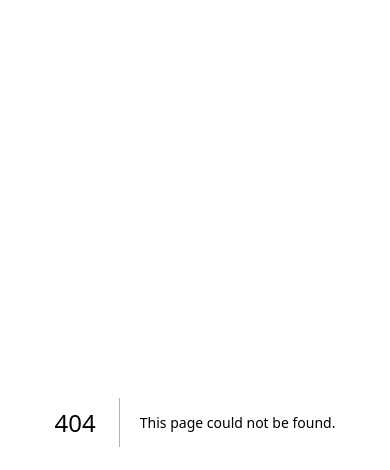
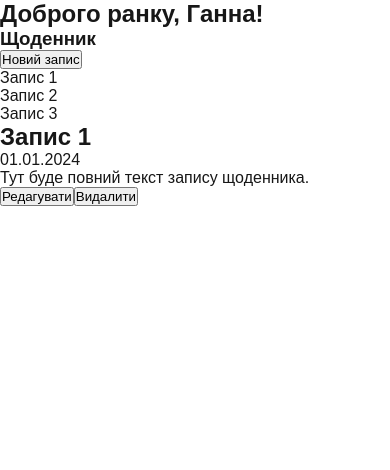
Before and after one commit to ZViacheslavV/fullstack-genesis-project-fs, a Next.js app: page /diary/1 in a window 390 px wide. Before the commit this address had no page. Shown: the top 470 px of the page. Built offline with nearby package versions, Linux system fonts and the light colour scheme.

Commit message:
feat(diary): base diary routes and layout (mobile-first)

```diff
--- /dev/null
+++ b/app/diary/[entryId]/page.tsx
@@ -0,0 +1,24 @@
+// app/diary/[entryId]/page.tsx
+
+import DiaryEntryDetails from '@/components/diary/DiaryEntryDetails/DiaryEntryDetails';
+
+type DiaryEntryPageProps = {
+  params: {
+    entryId: string;
+  };
+};
+
+export default function DiaryEntryPage({ params }: DiaryEntryPageProps) {
+  const { entryId } = params;
+
+  // Тимчасово: дані-заглушка
+  return (
+    <main>
+      <DiaryEntryDetails
+        title={`Запис ${entryId}`}
+        date="01.01.2024"
+        text="Тут буде повний текст запису щоденника."
+      />
+    </main>
+  );
+}
--- /dev/null
+++ b/app/diary/layout.module.css
@@ -0,0 +1,26 @@
+/* app/diary/layout.module.css */
+
+/* MOBILE FIRST */
+.container {
+    display: block;
+}
+
+/* DESKTOP */
+@media (min-width: 1280px) {
+    .container {
+        display: grid;
+        grid-template-columns: 360px 1fr;
+        height: calc(100vh - 64px);
+        /* якщо є header */
+    }
+
+    .list {
+        border-right: 1px solid #eee;
+        overflow-y: auto;
+    }
+
+    .details {
+        overflow-y: auto;
+        padding: 24px;
+    }
+}
--- /dev/null
+++ b/app/diary/layout.tsx
@@ -0,0 +1,25 @@
+// app/diary/layout.tsx
+
+import DiaryList from '@/components/diary/DiaryList/DiaryList';
+import DiaryEntryDetails from '@/components/diary/DiaryEntryDetails/DiaryEntryDetails';
+import GreetingBlock from '@/components/diary/GreetingBlock/GreetingBlock';
+import styles from './layout.module.css';
+
+type DiaryLayoutProps = {
+  children: React.ReactNode;
+};
+
+export default function DiaryLayout({ children }: DiaryLayoutProps) {
+  return (
+    <div className={styles.container}>
+      {/* Ліва колонка — список */}
+      <aside className={styles.list}>
+        <GreetingBlock userName="Ганна" />
+        <DiaryList />
+      </aside>
+
+      {/* Права колонка — деталі */}
+      <section className={styles.details}>{children}</section>
+    </div>
+  );
+}
--- /dev/null
+++ b/components/diary/DiaryEntryDetails/DiaryEntryDetails.tsx
@@ -0,0 +1,32 @@
+// components/diary/DiaryEntryDetails/DiaryEntryDetails.tsx
+
+type DiaryEntryDetailsProps = {
+  title?: string;
+  date?: string;
+  text?: string;
+};
+
+export default function DiaryEntryDetails({ title, date, text }: DiaryEntryDetailsProps) {
+  // Поки що немає записів
+  if (!title) {
+    return (
+      <section>
+        <p>Наразі записи у щоденнику відстні</p>
+      </section>
+    );
+  }
+
+  return (
+    <section>
+      <h2>{title}</h2>
+      <p>{date}</p>
+
+      <p>{text}</p>
+
+      <div>
+        <button type="button">Редагувати</button>
+        <button type="button">Видалити</button>
+      </div>
+    </section>
+  );
+}
--- /dev/null
+++ b/components/diary/DiaryList/DiaryList.tsx
@@ -0,0 +1,17 @@
+// components/diary/DiaryList/DiaryList.tsx
+
+export default function DiaryList() {
+  return (
+    <section>
+      <h1>Щоденник</h1>
+
+      <button type="button">Новий запис</button>
+
+      <ul>
+        <li>Запис 1</li>
+        <li>Запис 2</li>
+        <li>Запис 3</li>
+      </ul>
+    </section>
+  );
+}
--- /dev/null
+++ b/components/diary/GreetingBlock/GreetingBlock.module.css
@@ -0,0 +1,5 @@
+/* components/diary/GreetingBlock/GreetingBlock.module.css */
+
+.section {
+    padding: 24px;
+}
--- /dev/null
+++ b/components/diary/GreetingBlock/GreetingBlock.tsx
@@ -0,0 +1,13 @@
+// components/diary/GreetingBlock/GreetingBlock.tsx
+
+type GreetingBlockProps = {
+  userName?: string;
+};
+
+export default function GreetingBlock({ userName }: GreetingBlockProps) {
+  return (
+    <section>
+      <h2>Доброго ранку{userName ? `, ${userName}` : ''}!</h2>
+    </section>
+  );
+}
```
Also changed, not shown: app/diary/page.tsx (added, +11 -0 lines), components/diary/DiaryEntryDetails/DiaryEntryDetails.module.css (added), components/diary/DiaryList/DiaryList.module.css (added).
